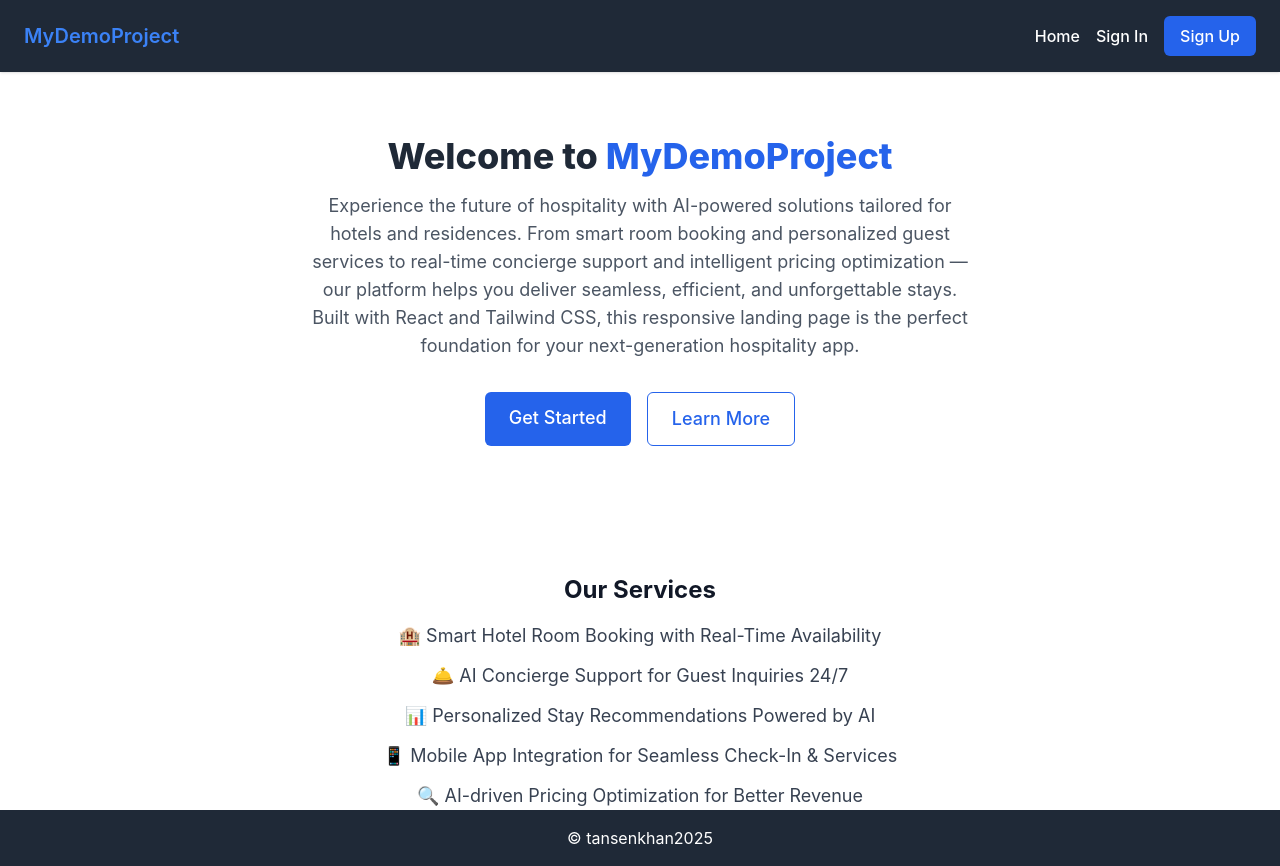
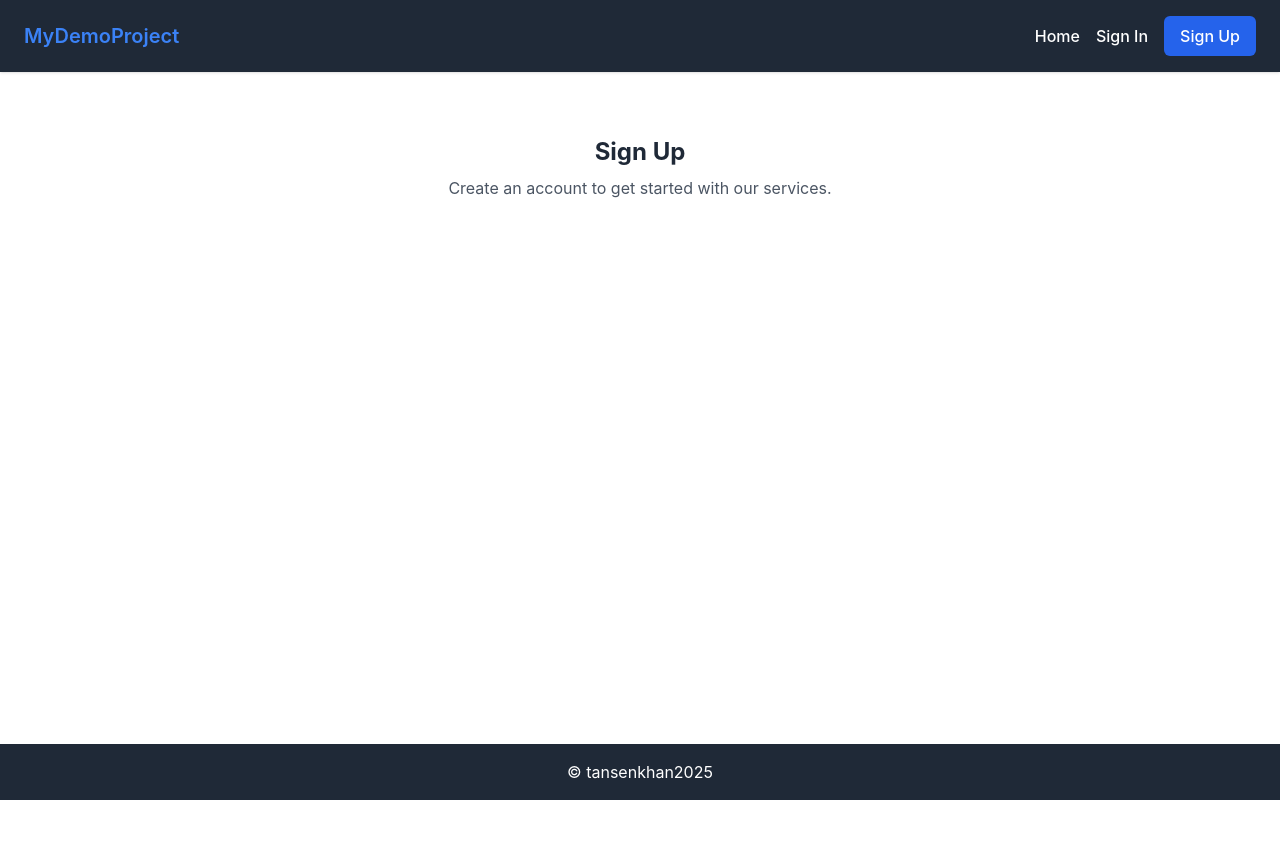
Before and after one commit to tansenkhan1990/react-cross-platform, a React (Create React App) app: page /signup in a window 1280 px wide. After the commit the page ends 800 px from the top, so only its background shows below. Built offline with nearby package versions, Linux system fonts and the light colour scheme.

Commit message:
add routing

```diff
--- a/package.json
+++ b/package.json
@@ -18,6 +18,7 @@
     "@types/react-dom": "^19.1.6",
     "react": "^19.1.0",
     "react-dom": "^19.1.0",
+    "react-router-dom": "^7.6.3",
     "react-scripts": "5.0.1",
     "typescript": "^4.9.5",
     "web-vitals": "^2.1.4"
--- a/src/App.tsx
+++ b/src/App.tsx
@@ -1,18 +1,26 @@
+import React from "react";
+import { BrowserRouter as Router, Routes, Route } from "react-router-dom";
 import Header from "./components/Header";
-import Hero from "./components/Hero";
-import Services from "./components/Services";
 import Footer from "./components/Footer";
+import Home from "./pages/Home";
+import SignIn from "./pages/SignIn";
+import SignUp from "./pages/SignUp";
 
 function App() {
   return (
+    <Router>
       <div className="min-h-screen flex flex-col bg-white text-gray-800">
         <Header />
         <main className="flex-grow">
-        <Hero />
-        <Services />
+          <Routes>
+            <Route path="/" element={<Home />} />
+            <Route path="/signin" element={<SignIn />} />
+            <Route path="/signup" element={<SignUp />} />
+          </Routes>
         </main>
         <Footer />
       </div>
+    </Router>
   );
 }
 
--- a/src/components/Header.tsx
+++ b/src/components/Header.tsx
@@ -1,16 +1,34 @@
 import React from "react";
+import { Link } from "react-router-dom";
 
 const Header = () => {
   return (
     <header className="bg-gray-800 text-white shadow">
       <div className="max-w-7xl mx-auto px-6 py-4 flex flex-col sm:flex-row justify-between items-center">
         <div className="flex items-center space-x-2">
-          <span className="text-xl font-semibold text-blue-500">MyDemoProject</span>
+          <Link to="/" className="text-xl font-semibold text-blue-500">
+            MyDemoProject
+          </Link>
         </div>
         <nav className="flex flex-col sm:flex-row items-center gap-4 mt-4 sm:mt-0">
-          <a href="#home" className="hover:text-blue-300 transition-colors font-medium">Home</a>
-          <a href="#signin" className="hover:text-blue-300 transition-colors font-medium">Sign In</a>
-          <a href="#signup" className="bg-blue-600 hover:bg-blue-700 text-white px-4 py-2 rounded-md font-medium transition-colors">Sign Up</a>
+          <Link
+            to="/"
+            className="hover:text-blue-300 transition-colors font-medium"
+          >
+            Home
+          </Link>
+          <Link
+            to="/signin"
+            className="hover:text-blue-300 transition-colors font-medium"
+          >
+            Sign In
+          </Link>
+          <Link
+            to="/signup"
+            className="bg-blue-600 hover:bg-blue-700 text-white px-4 py-2 rounded-md font-medium transition-colors"
+          >
+            Sign Up
+          </Link>
         </nav>
       </div>
     </header>
--- a/src/components/Hero.tsx
+++ b/src/pages/Home.tsx
@@ -1,6 +1,6 @@
 import React from "react";
 
-const Hero = () => {
+const Home = () => {
   return (
     <section className="flex flex-col items-center justify-center px-4 py-16 text-center">
       <h2 className="text-3xl sm:text-4xl font-extrabold mb-4">
@@ -21,4 +21,4 @@ const Hero = () => {
   );
 };
 
-export default Hero;
+export default Home;
--- /dev/null
+++ b/src/pages/SignIn.tsx
@@ -0,0 +1,8 @@
+const SignIn = () => (
+  <div className="text-center py-16">
+    <h1 className="text-2xl font-bold">Sign In</h1>
+    <p className="mt-2 text-gray-600">Access your account and manage your bookings.</p>
+  </div>
+);
+
+export default SignIn;
--- /dev/null
+++ b/src/pages/SignUp.tsx
@@ -0,0 +1,8 @@
+const SignUp = () => (
+  <div className="text-center py-16">
+    <h1 className="text-2xl font-bold">Sign Up</h1>
+    <p className="mt-2 text-gray-600">Create an account to get started with our services.</p>
+  </div>
+);
+
+export default SignUp;
```
Also changed, not shown: 1 other file (tests, documents, lock files or other folders). Lines whose indentation alone changed are shown as unchanged.
